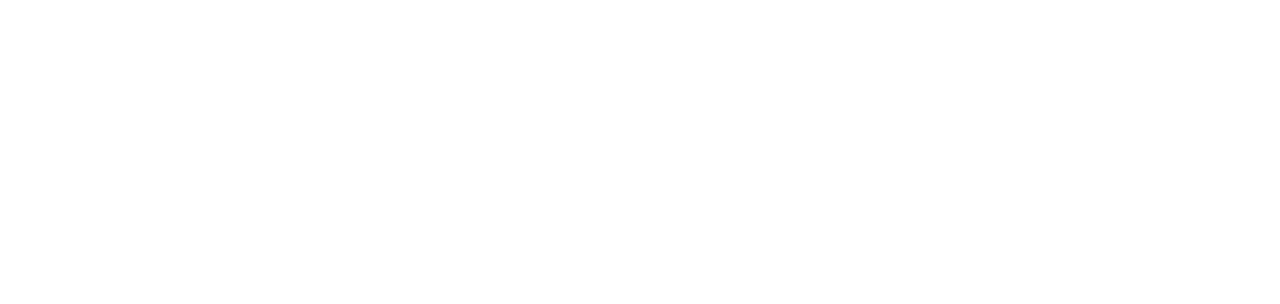
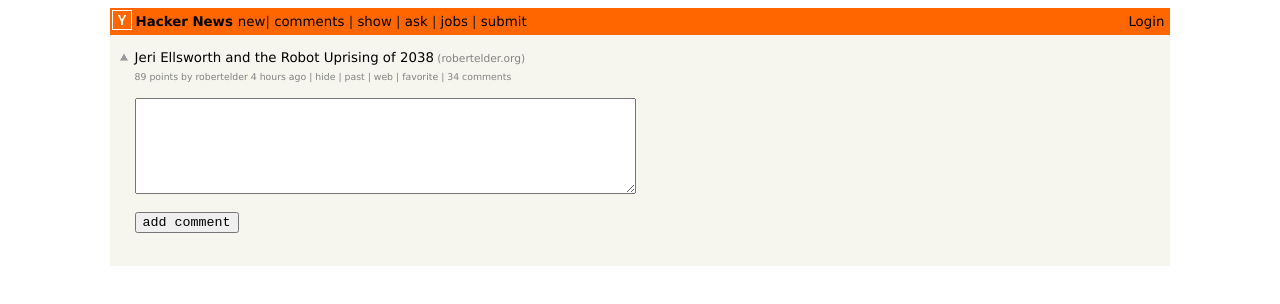
Before and after one commit to edipetres/HackerNews-GroupF, a Vue app: page /#/storycomments in a window 1280 px wide. Shown: the top 304 px of the page. Built offline with nearby package versions, Linux system fonts and the light colour scheme; no server answers.

Commit message:
StoryComments adding routing, having issues with sending a request

```diff
--- a/src/components/Comments/Comment.vue
+++ b/src/components/Comments/Comment.vue
@@ -11,7 +11,7 @@
                                     </td>
                                     <td class="default">
                                         <div style="margin-top:2px; margin-bottom:-10px;"><span class="comhead">
-          <a href="#" class="hnuser">{{ commentData.username }}</a> <span class="age"><a href="#"> {{ timeAgo() }}</a></span> <span id="unv_18376184"></span><span class="par"> | <a href="#">parent</a></span>
+          <a href="#" class="hnuser">{{ commentData.username }}</a> <span class="age"><a href="#"> {{ commentData.updatedAt }}</a></span> <span id="unv_18376184"></span><span class="par"> | <a href="#">parent</a></span>
                                             <a class="togg" n="1"
                                                 href="javascript:void(0)" onclick="return toggle(event, 18376184)"></a> <span class="storyon"> | on: <a href="#">{{ commentData.parentId }}</a></span>
                                             </span>
@@ -81,7 +81,9 @@
   },
   methods: {
       timeAgo: function () {
-          return this.commentData.updatedAt;
+          var time = new Date(0);
+          var seconds = time.getMilliseconds(); //1440516958
+          return time;
       }
   }
 }
--- /dev/null
+++ b/src/components/Comments/StoryComment.vue
@@ -0,0 +1,59 @@
+<template>
+<tbody>
+                                <tr class="athing comtr " id="18377971">
+                                    <td>
+                                        <table border="0">
+                                            <tbody>
+                                                <tr>
+                                                    <td class="ind"><img src="s.gif" height="1" width="0"></td>
+                                                    <td valign="top" class="votelinks">
+                                                        <center>
+                                                            <a id="up_18377971" href="vote?id=18377971&amp;how=up&amp;goto=item%3Fid%3D18376741">
+                                                                <div class="votearrow" title="upvote"></div>
+                                                            </a>
+                                                        </center>
+                                                    </td>
+                                                    <td class="default">
+                                                        <div style="margin-top:2px; margin-bottom:-10px;"><span class="comhead">
+          <a href="user?id=falcor84" class="hnuser">falcor84</a> <span class="age"><a href="item?id=18377971">13 minutes ago</a></span> <span id="unv_18377971"></span><span class="par"></span> <a class="togg" n="1" href="javascript:void(0)" onclick="return toggle(event, 18377971)">[-]</a>                                                            <span class="storyon"></span>
+                                                            </span>
+                                                        </div><br>
+                                                        <div class="comment">
+                                                            <span class="commtext c00">I for one really liked that Blade Runner reference with the repetition of "interlinked". My initial vision of the post's future was of The Terminator, but that reference made me consider a more interesting future with different kinds of artificial beings.</span>
+                                                            <div class="reply">
+                                                                <p>
+                                                                    <font size="1">
+                                                                        <u><a href="reply?id=18377971&amp;goto=item%3Fid%3D18376741%2318377971">reply</a></u>
+                                                                    </font>
+                                                                </p>
+                                                            </div>
+                                                        </div>
+                                                    </td>
+                                                </tr>
+                                            </tbody>
+                                        </table>
+                                    </td>
+                                </tr>
+                            </tbody>
+                            </template>
+<script>
+export default {
+  props: ["data", "index"],
+  data: function() {
+    return {
+      voted: false,
+      commentData: {}
+    }
+  },
+  created: function() {
+    this.commentData = this.data
+  },
+  methods: {
+      timeAgo: function () {
+          var time = new Date(0);
+          var seconds = time.getMilliseconds(); //1440516958
+          return time;
+      }
+  }
+}
+</script>
--- a/src/components/Home/Article.vue
+++ b/src/components/Home/Article.vue
@@ -16,7 +16,7 @@
                                     <td colspan="2"></td>
                                     <td class="subtext">
                                         <span class="score">{{ articleData.voteCount }} points</span> by <a href="#" class="hnuser">{{ articleData.username }}</a> <span class="age"><a href="#">{{ articleData.dateAdded }} hours ago</a></span> <span ></span> |
-                                        <a href="#">hide</a> | <a href="#">{{ articleData.commentCount }} comments</a> </td>
+                                        <a href="#">hide</a> | <router-link :to="{ path: '/storycomments', query: { id: articleData.sequenceId }}" >{{ articleData.commentCount }} comments</router-link> </td>
                                 </tr>
                                 <tr class="spacer" style="height:5px"></tr>
 </div>
--- a/src/components/Home/Header.vue
+++ b/src/components/Home/Header.vue
@@ -38,6 +38,6 @@
 
 <script>
 export default {
-    props:[]
-}
+  props: []
+};
 </script>
--- a/src/router.js
+++ b/src/router.js
@@ -3,6 +3,7 @@
 import Home from './views/Home.vue'
 import Login from './views/Login.vue'
 import NewComments from './views/NewComments.vue'
+import StoryComments from './views/StoryComments.vue'
 
 Vue.use(Router)
 
@@ -29,5 +30,10 @@
       path: '/newcomments',
       component: NewComments
     }
+    ,
+    {
+      path: '/storycomments',
+      component: StoryComments
+    }
   ]
 })
--- /dev/null
+++ b/src/views/StoryComments.vue
@@ -0,0 +1,95 @@
+<template>
+<center>
+   <div class="storycomments">
+    <table id="hnmain" border="0" cellpadding="0" cellspacing="0" width="85%" bgcolor="#f6f6ef">
+        <tbody>
+            <tr>
+                <td bgcolor="#ff6600">
+                    <Header/>
+                </td>
+            </tr>
+            <tr style="height:10px"></tr>
+            <tr>
+                <td>
+                    <table class="fatitem" border="0">
+                        <tbody>
+                            <tr class="athing" id="18376741">
+                                <td align="right" valign="top" class="title"><span class="rank"></span></td>
+                                <td valign="top" class="votelinks">
+                                    <center>
+                                        <a id="up_18376741" href="vote?id=18376741&amp;how=up&amp;goto=item%3Fid%3D18376741">
+                                            <div class="votearrow" title="upvote"></div>
+                                        </a>
+                                    </center>
+                                </td>
+                                <td class="title"><a href="http://blog.robertelder.org/jeri-ellsworth-robot-uprising/" class="storylink">Jeri Ellsworth and the Robot Uprising of 2038</a><span class="sitebit comhead"> (<a href="from?site=robertelder.org"><span class="sitestr">robertelder.org</span></a>)</span>
+                                </td>
+                            </tr>
+                            <tr>
+                                <td colspan="2"></td>
+                                <td class="subtext">
+                                    <span class="score" id="score_18376741">89 points</span> by <a href="user?id=robertelder" class="hnuser">robertelder</a> <span class="age"><a href="item?id=18376741">4 hours ago</a></span> <span id="unv_18376741"></span>                                    | <a href="hide?id=18376741&amp;goto=item%3Fid%3D18376741">hide</a> | <a href="https://hn.algolia.com/?query=Jeri%20Ellsworth%20and%20the%20Robot%20Uprising%20of%202038&amp;sort=byDate&amp;dateRange=all&amp;type=story&amp;storyText=false&amp;prefix&amp;page=0"
+                                        class="hnpast">past</a> | <a href="https://www.google.com/search?q=Jeri%20Ellsworth%20and%20the%20Robot%20Uprising%20of%202038">web</a> | <a href="fave?id=18376741&amp;auth=494a43f747a74406633e928337c5f738fd3971d5">favorite</a>                                    | <a href="item?id=18376741">34&nbsp;comments</a> </td>
+                            </tr>
+                            <tr style="height:10px"></tr>
+                            <tr>
+                                <td colspan="2"></td>
+                                <td>
+                                    <form method="post" action="comment"><input type="hidden" name="parent" value="18376741"><input type="hidden" name="goto" value="item?id=18376741"><input type="hidden" name="hmac" value="e6cbb8d2abb18194b89bc65311dd062ce72c3f3a"><textarea name="text" rows="6"
+                                            cols="60"></textarea>
+                                        <br><br><input type="submit" value="add comment"></form>
+                                </td>
+                            </tr>
+                        </tbody>
+                    </table>
+                    <br><br>
+                    <table border="0" class="comment-tree">
+
+                    </table>
+                </td>
+            </tr>
+        </tbody>
+    </table>
+</div>
+</center>
+</template>
+
+<script>
+// @ is an alias to /src
+import Header from "@/components/Home/Header.vue";
+import StoryComment from "@/components/Comments/StoryComment.vue";
+
+export default {
+  name: "storycomments",
+  components: {
+    Header,
+    StoryComment
+  },
+  data: function() {
+    return {
+      storyComments: {}
+    };
+  },
+  created() {
+    this.fetchStoryComments();
+  },
+  methods: {
+    fetchStoryComments() {
+      const vm = this;
+      this.$http
+        .get("/comment/story/"+this.$route.query.id)
+        .then(function(response) {
+          // handle success
+          vm.storyComments = response.data.payload;
+        })
+        .catch(function(error) {
+          // handle error
+          alert("Error loading articles from server.", error);
+        })
+        .then(function() {
+          // always executed
+        });
+    }
+  }
+};
+</script>
```
Also changed, not shown: 1 other file (tests, documents, lock files or other folders).
